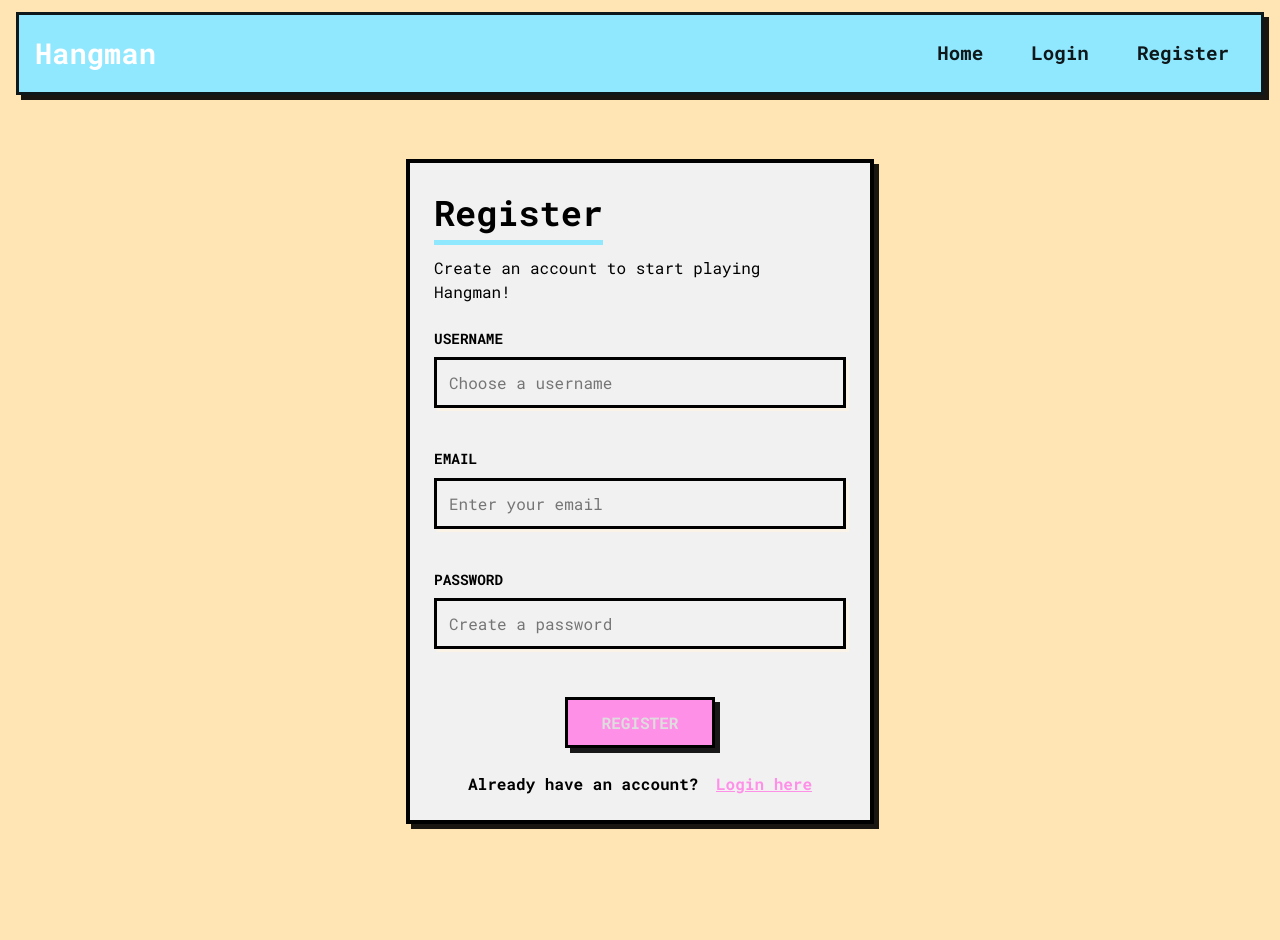
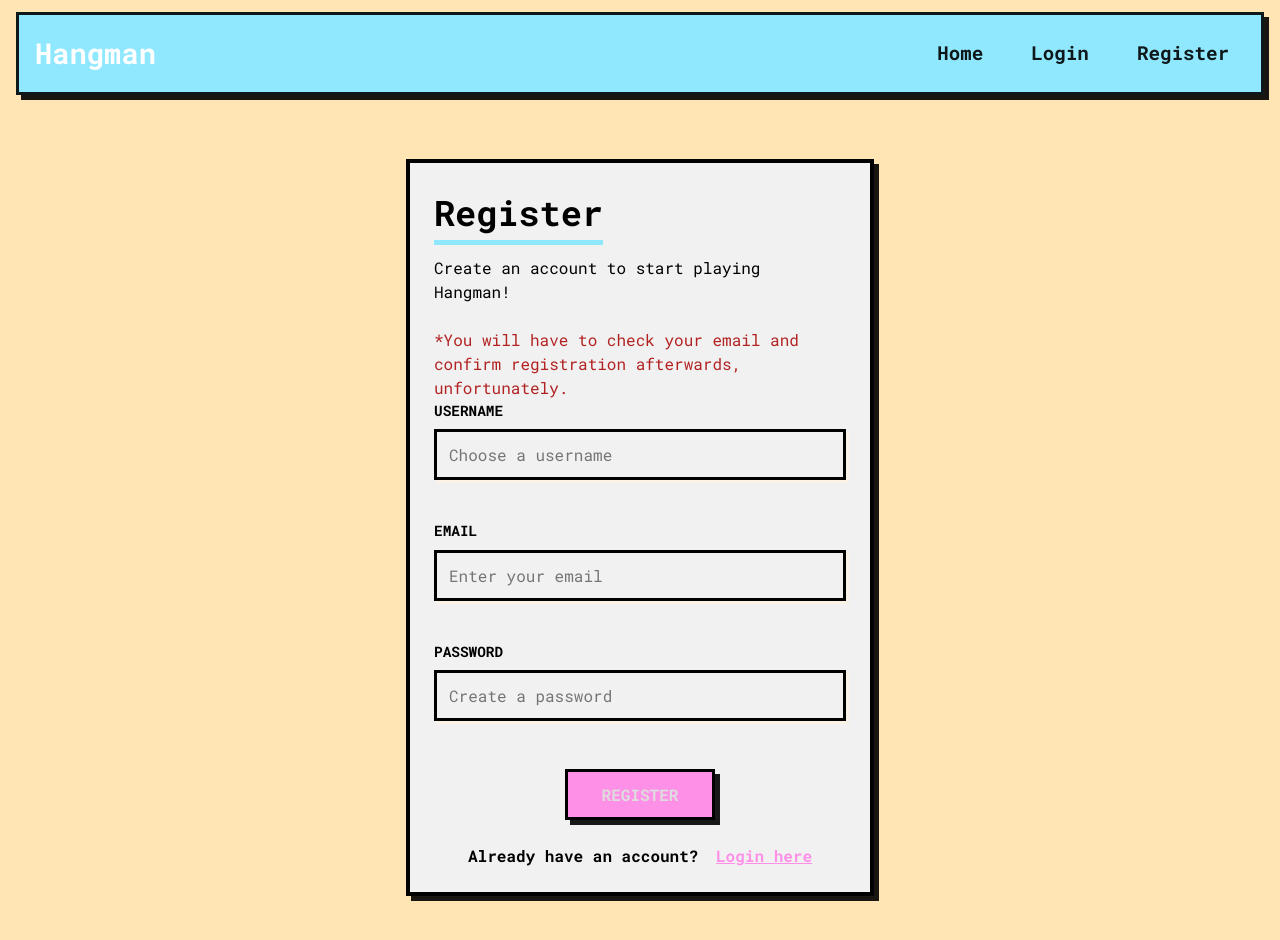
Before and after one commit to lpmurray16/hangman-game, an Angular app: page /register in a window 1280 px wide. Shown: the top 940 px of the page. Before the commit the page ends 912 px from the top, so only its background shows below. Built offline with nearby package versions, Linux system fonts and the light colour scheme.

Commit message:
registration message

```diff
--- a/src/app/pages/register/register.component.html
+++ b/src/app/pages/register/register.component.html
@@ -2,6 +2,7 @@
   <div class="card register-card">
     <h1>Register</h1>
     <p class="mb-3">Create an account to start playing Hangman!</p>
+    <p style="color: firebrick">*You will have to check your email and confirm registration afterwards, unfortunately.</p>
 
     <form [formGroup]="registerForm" (ngSubmit)="onSubmit()">
       <div class="form-group">
```
